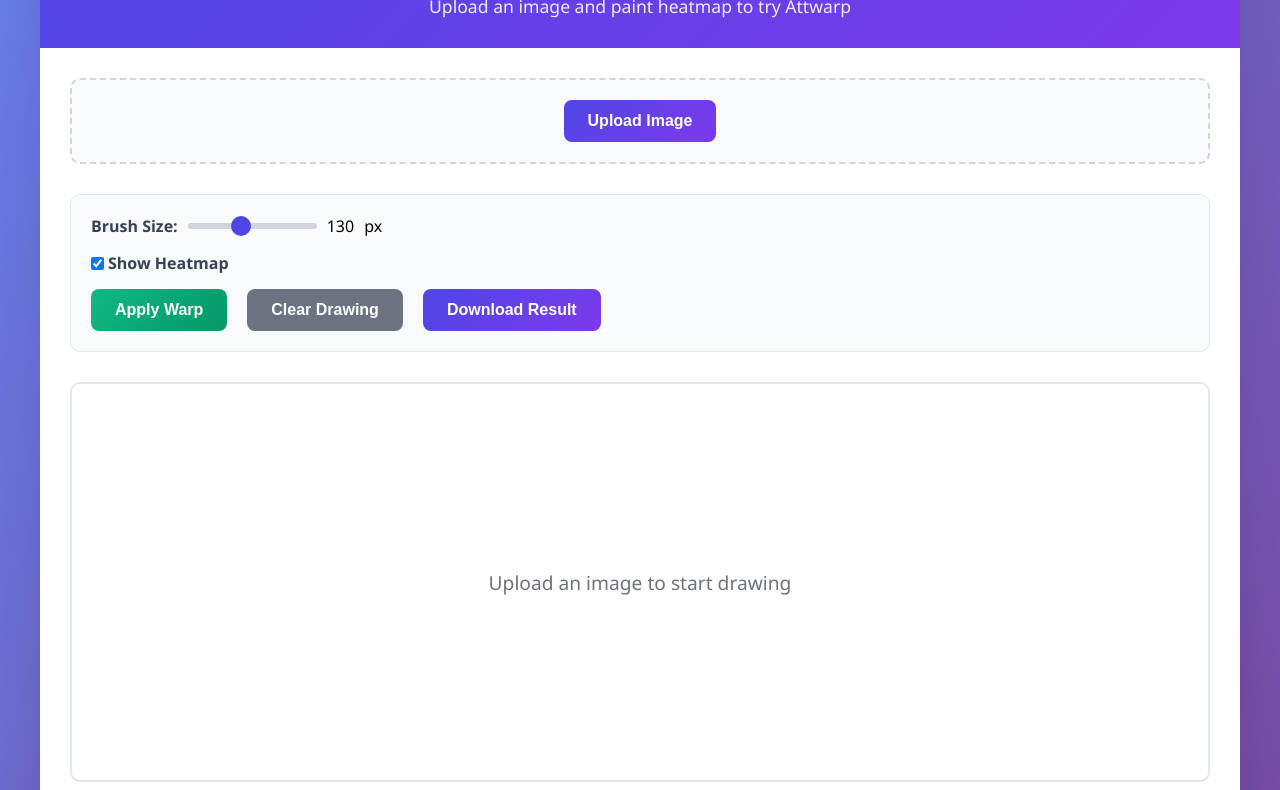
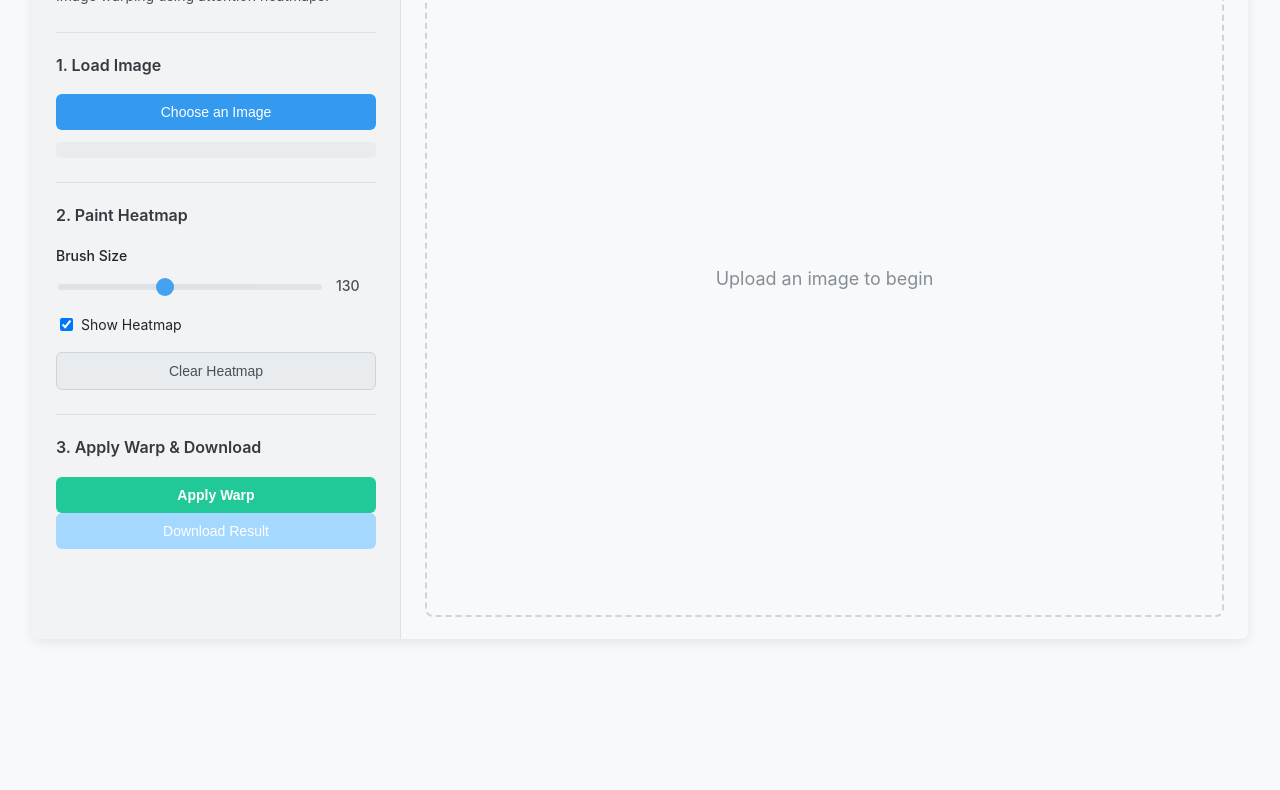
Before and after one commit to Utkarsh-Mishra444/warp-demo, a plain HTML site: page index.html in a window 1280 px wide. Shown: the part 121-911 px from the top of the page. After the commit the page ends 800 px from the top, so only its background shows below. Drawn offline with Linux system fonts and the light colour scheme.

Commit message:
UI revamp

```diff
--- a/index.html
+++ b/index.html
@@ -7,46 +7,51 @@
     <link rel="stylesheet" href="style.css">
 </head>
 <body>
-    <div class="container">
+    <div class="main-container">
+        <aside class="controls-panel">
             <header>
                 <h1>AttWarp Demo</h1>
-            <p>Upload an image and paint heatmap to try Attwarp</p>
+                <p class="subtitle">Image warping using attention heatmaps.</p>
             </header>
 
-        <main>
+            <section class="control-group">
+                <h2 class="control-group-title">1. Load Image</h2>
                 <div class="upload-section">
                     <input type="file" id="imageUpload" accept="image/*" style="display: none;">
-                <button id="uploadBtn" class="btn-primary">Upload Image</button>
+                    <button id="uploadBtn" class="btn btn-primary">Choose an Image</button>
                     <div id="imageInfo" class="image-info"></div>
                 </div>
+            </section>
 
-            <div class="tools-section">
-                <div class="tools-row">
-                    <div class="tool-group">
-                        <label for="brushSize">Brush Size:</label>
+            <section class="control-group">
+                <h2 class="control-group-title">2. Paint Heatmap</h2>
+                <div class="tool">
+                    <label for="brushSize">Brush Size</label>
+                    <div class="slider-container">
                         <input type="range" id="brushSize" min="50" max="250" step="10" value="125">
-                        <span id="brushSizeValue">125</span>px
+                        <span id="brushSizeValue">125px</span>
                     </div>
                 </div>
-
-                <div class="tools-row">
-                    <div class="tool-group">
-                        <label class="heatmap-toggle">
-                            <input type="checkbox" id="toggleHeatmap" checked> Show Heatmap
+                <div class="tool">
+                    <label class="checkbox-label">
+                        <input type="checkbox" id="toggleHeatmap" checked>
+                        <span>Show Heatmap</span>
                     </label>
                 </div>
-                </div>
+                 <button id="clearCanvas" class="btn btn-secondary">Clear Heatmap</button>
+            </section>
 
-                <div class="tools-row">
-                    <button id="applyWarp" class="btn-accent">Apply Warp</button>
-                    <button id="clearCanvas" class="btn-secondary">Clear Drawing</button>
-                    <button id="downloadResult" class="btn-primary">Download Result</button>
-                </div>
-            </div>
+            <section class="control-group">
+                <h2 class="control-group-title">3. Apply Warp & Download</h2>
+                <button id="applyWarp" class="btn btn-accent">Apply Warp</button>
+                <button id="downloadResult" class="btn btn-primary" disabled>Download Result</button>
+            </section>
+        </aside>
 
+        <main class="canvas-area">
             <div class="canvas-container" id="canvasContainer">
                 <div class="placeholder">
-                    <p>Upload an image to start drawing</p>
+                    <p>Upload an image to begin</p>
                 </div>
             </div>
         </main>
--- a/style.css
+++ b/style.css
@@ -1,252 +1,223 @@
-* {
+/* General Styles */
+body {
+    font-family: -apple-system, BlinkMacSystemFont, "Segoe UI", Roboto, "Helvetica Neue", Arial, sans-serif;
+    background-color: #f8f9fa;
+    color: #212529;
     margin: 0;
-    padding: 0;
-    box-sizing: border-box;
+    line-height: 1.6;
+    display: flex;
+    justify-content: center;
+    align-items: center;
+    min-height: 100vh;
 }
 
-body {
-    font-family: 'Segoe UI', Tahoma, Geneva, Verdana, sans-serif;
-    background: linear-gradient(135deg, #667eea 0%, #764ba2 100%);
-    min-height: 100vh;
-    padding: 20px;
-}
-
-.container {
-    max-width: 1200px;
-    margin: 0 auto;
-    background: white;
-    border-radius: 15px;
-    box-shadow: 0 20px 40px rgba(0, 0, 0, 0.1);
+.main-container {
+    display: flex;
+    width: 95vw;
+    max-width: 1600px;
+    height: 90vh;
+    background-color: #ffffff;
+    border-radius: 8px;
+    box-shadow: 0 4px 12px rgba(0, 0, 0, 0.08);
     overflow: hidden;
 }
 
-header {
-    background: linear-gradient(135deg, #4f46e5 0%, #7c3aed 100%);
-    color: white;
-    padding: 30px;
+/* Controls Panel */
+.controls-panel {
+    width: 320px;
+    padding: 24px;
+    background-color: #f1f3f5;
+    border-right: 1px solid #dee2e6;
+    display: flex;
+    flex-direction: column;
+    gap: 24px;
+    overflow-y: auto;
+}
+
+header h1 {
+    font-size: 24px;
+    font-weight: 600;
+    margin: 0 0 4px;
+}
+
+.subtitle {
+    font-size: 14px;
+    color: #495057;
+    margin: 0;
+}
+
+.control-group {
+    border-top: 1px solid #dee2e6;
+    padding-top: 20px;
+}
+
+.control-group-title {
+    font-size: 16px;
+    font-weight: 600;
+    margin: 0 0 16px;
+    color: #343a40;
+}
+
+label {
+    display: block;
+    font-size: 14px;
+    font-weight: 500;
+    margin-bottom: 8px;
+}
+
+.tool {
+    margin-bottom: 16px;
+}
+
+/* Buttons */
+.btn {
+    display: block;
+    width: 100%;
+    padding: 10px 16px;
+    font-size: 14px;
+    font-weight: 500;
+    border: none;
+    border-radius: 6px;
+    cursor: pointer;
+    transition: background-color 0.2s ease, box-shadow 0.2s ease;
     text-align: center;
 }
 
-header h1 {
-    font-size: 2.5rem;
-    margin-bottom: 10px;
-    font-weight: 700;
+.btn-primary {
+    background-color: #339af0;
+    color: white;
 }
-
-header p {
-    font-size: 1.1rem;
-    opacity: 0.9;
+.btn-primary:hover {
+    background-color: #1c7ed6;
 }
-
-main {
-    padding: 30px;
-}
-
-.upload-section {
-    text-align: center;
-    margin-bottom: 30px;
-    padding: 20px;
-    border: 2px dashed #d1d5db;
-    border-radius: 10px;
-    background: #f9fafb;
-}
-
-.tools-section {
-    margin-bottom: 30px;
-    padding: 20px;
-    background: #f8fafc;
-    border-radius: 10px;
-    border: 1px solid #e2e8f0;
-}
-
-.tools-row {
-    display: flex;
-    flex-wrap: wrap;
-    gap: 20px;
-    margin-bottom: 15px;
-    align-items: center;
-}
-
-.tools-row:last-child {
-    margin-bottom: 0;
-}
-
-.tool-group {
-    display: flex;
-    align-items: center;
-    gap: 10px;
-    min-width: 120px;
-}
-
-.tool-group label {
-    font-weight: 600;
-    color: #374151;
-    white-space: nowrap;
-}
-
-.tool-group input[type="range"] {
-    flex: 1;
-    height: 6px;
-    background: #d1d5db;
-    border-radius: 3px;
-    outline: none;
-    -webkit-appearance: none;
-}
-
-.tool-group input[type="range"]::-webkit-slider-thumb {
-    -webkit-appearance: none;
-    width: 20px;
-    height: 20px;
-    background: #4f46e5;
-    border-radius: 50%;
-    cursor: pointer;
-}
-
-.tool-group input[type="color"] {
-    width: 50px;
-    height: 40px;
-    border: none;
-    border-radius: 5px;
-    cursor: pointer;
-}
-
-.btn-primary {
-    background: linear-gradient(135deg, #4f46e5 0%, #7c3aed 100%);
-    color: white;
-    border: none;
-    padding: 12px 24px;
-    border-radius: 8px;
-    font-size: 16px;
-    font-weight: 600;
-    cursor: pointer;
-    transition: all 0.3s ease;
-}
-
-.btn-primary:hover {
-    transform: translateY(-2px);
-    box-shadow: 0 10px 20px rgba(79, 70, 229, 0.3);
+.btn-primary:disabled {
+    background-color: #a5d8ff;
+    cursor: not-allowed;
 }
 
 .btn-secondary {
-    background: #6b7280;
-    color: white;
-    border: none;
-    padding: 12px 24px;
-    border-radius: 8px;
-    font-size: 16px;
-    font-weight: 600;
-    cursor: pointer;
-    transition: all 0.3s ease;
+    background-color: #e9ecef;
+    color: #495057;
+    border: 1px solid #ced4da;
 }
-
 .btn-secondary:hover {
-    background: #4b5563;
-    transform: translateY(-2px);
+    background-color: #d8dde2;
 }
 
 .btn-accent {
-    background: linear-gradient(135deg, #10b981 0%, #059669 100%);
+    background-color: #20c997;
     color: white;
-    border: none;
-    padding: 12px 24px;
-    border-radius: 8px;
-    font-size: 16px;
     font-weight: 600;
-    cursor: pointer;
-    transition: all 0.3s ease;
+}
+.btn-accent:hover {
+    background-color: #12b886;
 }
 
-.btn-accent:hover {
-    transform: translateY(-2px);
-    box-shadow: 0 10px 20px rgba(16, 185, 129, 0.3);
+
+/* Slider */
+.slider-container {
+    display: flex;
+    align-items: center;
+    gap: 12px;
+}
+input[type="range"] {
+    flex-grow: 1;
+    -webkit-appearance: none;
+    appearance: none;
+    width: 100%;
+    height: 6px;
+    background: #dee2e6;
+    border-radius: 3px;
+    outline: none;
+    opacity: 0.9;
+    transition: opacity .2s;
+}
+input[type="range"]:hover {
+    opacity: 1;
+}
+input[type="range"]::-webkit-slider-thumb {
+    -webkit-appearance: none;
+    appearance: none;
+    width: 18px;
+    height: 18px;
+    background: #339af0;
+    cursor: pointer;
+    border-radius: 50%;
+}
+input[type="range"]::-moz-range-thumb {
+    width: 18px;
+    height: 18px;
+    background: #339af0;
+    cursor: pointer;
+    border-radius: 50%;
+}
+#brushSizeValue {
+    font-size: 14px;
+    font-weight: 500;
+    color: #495057;
+    min-width: 40px;
 }
 
-.heatmap-toggle {
+/* Checkbox */
+.checkbox-label {
     display: flex;
     align-items: center;
-    gap: 4px;
-    font-weight: 600;
-    color: #374151;
+    cursor: pointer;
+    font-weight: normal;
+}
+.checkbox-label input[type="checkbox"] {
+    margin-right: 8px;
+}
+
+/* Image Info */
+.image-info {
+    font-size: 13px;
+    color: #495057;
+    margin-top: 12px;
+    background-color: #e9ecef;
+    padding: 8px;
+    border-radius: 4px;
+    word-break: break-all;
+}
+
+/* Canvas Area */
+.canvas-area {
+    flex-grow: 1;
+    display: flex;
+    justify-content: center;
+    align-items: center;
+    padding: 24px;
+    background-color: #f8f9fa;
 }
 
 .canvas-container {
     position: relative;
-    border: 2px solid #e2e8f0;
-    border-radius: 10px;
-    background: #ffffff;
-    min-height: 400px;
+    width: 100%;
+    height: 100%;
     display: flex;
-    flex-wrap: wrap;
+    justify-content: center;
     align-items: center;
-    justify-content: center;
-    gap: 20px;
-    overflow: auto;
-    padding: 10px;
+}
+
+.canvas-container canvas {
+    position: absolute;
+    top: 0;
+    left: 0;
+    max-width: 100%;
+    max-height: 100%;
+    object-fit: contain;
+    border-radius: 4px;
+    box-shadow: 0 2px 8px rgba(0,0,0,0.1);
 }
 
 .placeholder {
-    text-align: center;
-    color: #6b7280;
-    font-size: 1.2rem;
+    display: flex;
+    justify-content: center;
+    align-items: center;
+    width: 100%;
+    height: 100%;
+    border: 2px dashed #ced4da;
+    border-radius: 8px;
+    color: #868e96;
+    font-size: 18px;
 }
-
-.canvas-container canvas {
-    display: block;
-    cursor: crosshair;
-}
-
-.image-info {
-    margin-top: 15px;
-    padding: 10px;
-    background: #ecfdf5;
-    border: 1px solid #a7f3d0;
-    border-radius: 5px;
-    color: #065f46;
-    display: none;
-}
-
-.canvas-wrapper {
-    position: relative;
-    display: inline-block;
-    margin: 10px;
-}
-
-.background-image {
-    position: absolute;
-    top: 0;
-    left: 0;
-    z-index: 1;
-}
-
-.drawing-canvas {
-    position: absolute;
-    top: 0;
-    left: 0;
-    z-index: 2;
-}
-
-.heatmap-canvas {
-    position: absolute;
-    top: 0;
-    left: 0;
-    z-index: 3;
-    pointer-events: none;
-}
-
-@media (max-width: 768px) {
-    .tools-section {
-        flex-direction: column;
-    }
-
-    .tool-group {
-        min-width: 100%;
-    }
-
-    header h1 {
-        font-size: 2rem;
-    }
-
-    main {
-        padding: 20px;
-    }
-}
```
Lines whose indentation alone changed are shown as unchanged.
